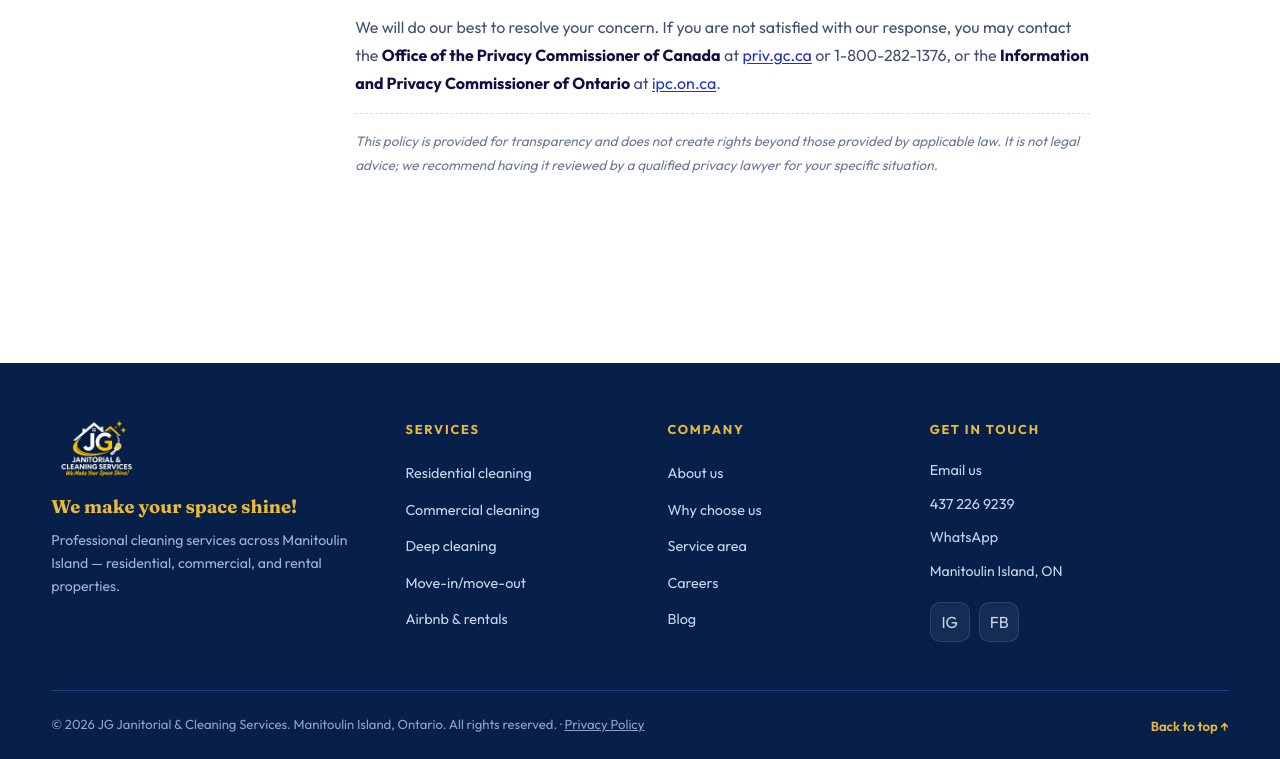
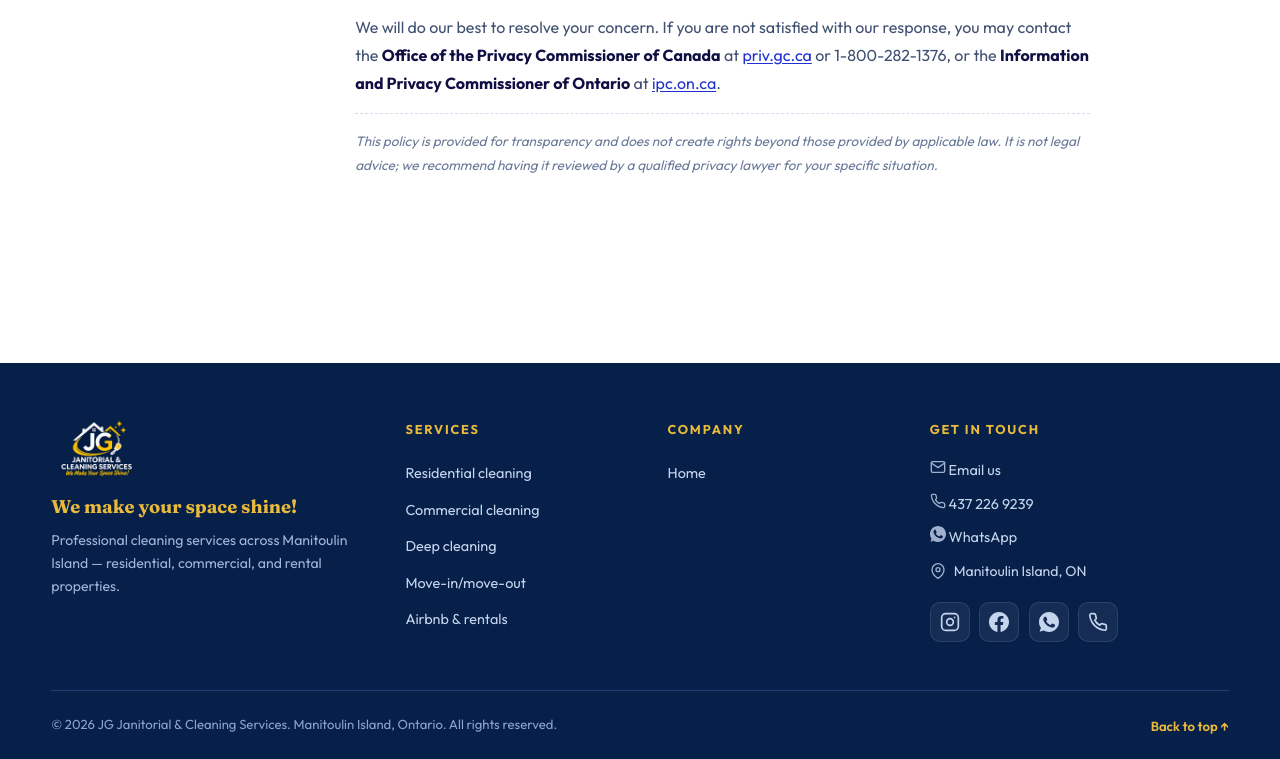
Before and after one commit to UyoOghene/jgjcleaners, a plain HTML site: page privacy.html in a window 1280 px wide. Shown: the part 5064-5823 px from the top of the page. Drawn offline with Linux system fonts and the light colour scheme.

Commit message:
fb and ig links , privacypolicy footer updated

```diff
--- a/privacy.html
+++ b/privacy.html
@@ -200,6 +200,7 @@
   </section>
 </main>
 
+<!-- ———  FOOTER   ——— -->
 <footer class="foot">
   <div class="wrap footer-top">
     <div class="footer-brand">
@@ -210,39 +211,63 @@
     <div class="footer-col">
       <h4>Services</h4>
       <ul>
-        <li><a href="index.html#services">Residential cleaning</a></li>
-        <li><a href="index.html#services">Commercial cleaning</a></li>
-        <li><a href="index.html#services">Deep cleaning</a></li>
-        <li><a href="index.html#services">Move-in/move-out</a></li>
-        <li><a href="index.html#services">Airbnb &amp; rentals</a></li>
+        <li><a href="#services">Residential cleaning</a></li>
+        <li><a href="#services">Commercial cleaning</a></li>
+        <li><a href="#services">Deep cleaning</a></li>
+        <li><a href="#services">Move-in/move-out</a></li>
+        <li><a href="#services">Airbnb & rentals</a></li>
       </ul>
     </div>
     <div class="footer-col">
       <h4>Company</h4>
       <ul>
-        <li><a href="index.html#about">About us</a></li>
-        <li><a href="index.html#why">Why choose us</a></li>
-        <li><a href="index.html#areas">Service area</a></li>
-        <li><a href="index.html#careers">Careers</a></li>
-        <li><a href="index.html#blog">Blog</a></li>
+        <li><a href="index.html">Home</a></li>
       </ul>
     </div>
     <div class="footer-col">
       <h4>Get in touch</h4>
       <ul class="footer-contact">
-        <li><a href="mailto:Jgjanitorialcleaningservices@gmail.com">Email us</a></li>
-        <li><a href="tel:+14372269239">437 226 9239</a></li>
-        <li><a href="https://wa.me/14372269239" target="_blank" rel="noopener">WhatsApp</a></li>
-        <li>Manitoulin Island, ON</li>
+        <li>
+          <a href="mailto:Jgjanitorialcleaningservices@gmail.com">
+            <svg viewBox="0 0 24 24" width="16" height="16" fill="none" stroke="currentColor" stroke-width="2" stroke-linecap="round" stroke-linejoin="round" aria-hidden="true"><path d="M4 4h16c1.1 0 2 .9 2 2v12c0 1.1-.9 2-2 2H4c-1.1 0-2-.9-2-2V6c0-1.1.9-2 2-2z"/><polyline points="22,6 12,13 2,6"/></svg>
+            Email us
+          </a>
+        </li>
+        <li>
+          <a href="tel:+14372269239">
+            <svg viewBox="0 0 24 24" width="16" height="16" fill="none" stroke="currentColor" stroke-width="2" stroke-linecap="round" stroke-linejoin="round" aria-hidden="true"><path d="M22 16.92v3a2 2 0 0 1-2.18 2 19.79 19.79 0 0 1-8.63-3.07 19.5 19.5 0 0 1-6-6 19.79 19.79 0 0 1-3.07-8.67A2 2 0 0 1 4.11 2h3a2 2 0 0 1 2 1.72c.127.96.361 1.903.7 2.81a2 2 0 0 1-.45 2.11L8.09 9.91a16 16 0 0 0 6 6l1.27-1.27a2 2 0 0 1 2.11-.45c.907.339 1.85.573 2.81.7A2 2 0 0 1 22 16.92z"/></svg>
+            437 226 9239
+          </a>
+        </li>
+        <li>
+          <a href="https://wa.me/14372269239" target="_blank" rel="noopener">
+            <svg viewBox="0 0 32 32" width="16" height="16" fill="currentColor" aria-hidden="true"><path d="M16.004 0h-.008C7.174 0 0 7.176 0 16c0 3.5 1.13 6.75 3.05 9.39L1.06 31.51l6.3-1.94A15.9 15.9 0 0 0 16.004 32C24.826 32 32 24.822 32 16S24.826 0 16.004 0zm9.32 22.6c-.39 1.1-2.27 2.1-3.13 2.18-.8.07-1.8.1-2.9-.18-.67-.17-1.52-.44-2.62-.9-4.6-2-7.6-6.64-7.83-6.95-.23-.31-1.87-2.49-1.87-4.75s1.18-3.37 1.6-3.83c.42-.46.92-.58 1.23-.58.31 0 .62 0 .89.02.28.01.67-.11 1.05.8.38.92 1.3 3.17 1.42 3.4.12.23.2.5.04.81-.16.31-.24.5-.47.77-.23.27-.49.6-.7.8-.23.23-.47.48-.2.94.27.46 1.2 1.98 2.58 3.21 1.77 1.58 3.27 2.07 3.73 2.3.46.23.73.19 1-.11.27-.31 1.15-1.34 1.46-1.8.31-.46.62-.38 1.04-.23.42.15 2.66 1.25 3.12 1.48.46.23.77.34.88.54.12.19.12 1.13-.27 2.23z"/></svg>
+            WhatsApp
+          </a>
+        </li>
+        <li>
+          <svg viewBox="0 0 24 24" width="16" height="16" fill="none" stroke="currentColor" stroke-width="2" stroke-linecap="round" stroke-linejoin="round" aria-hidden="true"><path d="M21 10c0 7-9 13-9 13s-9-6-9-13a9 9 0 0 1 18 0z"/><circle cx="12" cy="10" r="3"/></svg>
+          Manitoulin Island, ON
+        </li>
       </ul>
       <div class="footer-social">
-        <a href="https://instagram.com/YOUR_INSTAGRAM" target="_blank" rel="noopener" aria-label="Instagram" class="footer-social-link">IG</a>
-        <a href="https://facebook.com/YOUR_FACEBOOK" target="_blank" rel="noopener" aria-label="Facebook" class="footer-social-link">FB</a>
+        <a href="https://www.instagram.com/jgjanitorial?dlrf=ZXp3ajByeWNjanlh&utm_source=qr" target="_blank" rel="noopener" aria-label="Instagram" class="footer-social-link">
+          <svg viewBox="0 0 24 24" width="20" height="20" fill="none" stroke="currentColor" stroke-width="2" stroke-linecap="round" stroke-linejoin="round"><rect x="2" y="2" width="20" height="20" rx="5"/><circle cx="12" cy="12" r="4"/><circle cx="17.5" cy="6.5" r="1" fill="currentColor" stroke="none"/></svg>
+        </a>
+        <a href="https://www.facebook.com/share/1DyWtgLGY7/?mibextid=wwXIfr" target="_blank" rel="noopener" aria-label="Facebook" class="footer-social-link">
+          <svg viewBox="0 0 24 24" width="20" height="20" fill="currentColor"><path d="M24 12.073c0-6.627-5.373-12-12-12s-12 5.373-12 12c0 5.99 4.388 10.954 10.125 11.854v-8.385H7.078v-3.47h3.047V9.43c0-3.007 1.792-4.669 4.533-4.669 1.312 0 2.686.235 2.686.235v2.953H15.83c-1.491 0-1.956.925-1.956 1.874v2.25h3.328l-.532 3.47h-2.796v8.385C19.612 23.027 24 18.062 24 12.073z"/></svg>
+        </a>
+        <a href="https://wa.me/14372269239" target="_blank" rel="noopener" aria-label="WhatsApp" class="footer-social-link">
+          <svg viewBox="0 0 32 32" width="20" height="20" fill="currentColor"><path d="M16.004 0h-.008C7.174 0 0 7.176 0 16c0 3.5 1.13 6.75 3.05 9.39L1.06 31.51l6.3-1.94A15.9 15.9 0 0 0 16.004 32C24.826 32 32 24.822 32 16S24.826 0 16.004 0zm9.32 22.6c-.39 1.1-2.27 2.1-3.13 2.18-.8.07-1.8.1-2.9-.18-.67-.17-1.52-.44-2.62-.9-4.6-2-7.6-6.64-7.83-6.95-.23-.31-1.87-2.49-1.87-4.75s1.18-3.37 1.6-3.83c.42-.46.92-.58 1.23-.58.31 0 .62 0 .89.02.28.01.67-.11 1.05.8.38.92 1.3 3.17 1.42 3.4.12.23.2.5.04.81-.16.31-.24.5-.47.77-.23.27-.49.6-.7.8-.23.23-.47.48-.2.94.27.46 1.2 1.98 2.58 3.21 1.77 1.58 3.27 2.07 3.73 2.3.46.23.73.19 1-.11.27-.31 1.15-1.34 1.46-1.8.31-.46.62-.38 1.04-.23.42.15 2.66 1.25 3.12 1.48.46.23.77.34.88.54.12.19.12 1.13-.27 2.23z"/></svg>
+        </a>
+        <a href="tel:+14372269239" aria-label="Call us" class="footer-social-link">
+          <svg viewBox="0 0 24 24" width="20" height="20" fill="none" stroke="currentColor" stroke-width="2" stroke-linecap="round" stroke-linejoin="round"><path d="M22 16.92v3a2 2 0 0 1-2.18 2 19.79 19.79 0 0 1-8.63-3.07 19.5 19.5 0 0 1-6-6 19.79 19.79 0 0 1-3.07-8.67A2 2 0 0 1 4.11 2h3a2 2 0 0 1 2 1.72c.127.96.361 1.903.7 2.81a2 2 0 0 1-.45 2.11L8.09 9.91a16 16 0 0 0 6 6l1.27-1.27a2 2 0 0 1 2.11-.45c.907.339 1.85.573 2.81.7A2 2 0 0 1 22 16.92z"/></svg>
+        </a>
       </div>
     </div>
   </div>
   <div class="footer-bottom">
-    <p class="copy">&copy; <span id="yr">2025</span> JG Janitorial &amp; Cleaning Services. Manitoulin Island, Ontario. All rights reserved. · <a href="privacy.html">Privacy Policy</a></p>
+    <p class="copy">&copy; <span id="yr">2026</span> JG Janitorial &amp; Cleaning Services. Manitoulin Island, Ontario. All rights reserved.</p>
     <p class="footer-legal"><a href="#top">Back to top ↑</a></p>
   </div>
 </footer>
```
Also changed, not shown: index.html (+7 -7 lines), images/Glossy JG House Cleaning Emblem.png (added), 3 other files.
